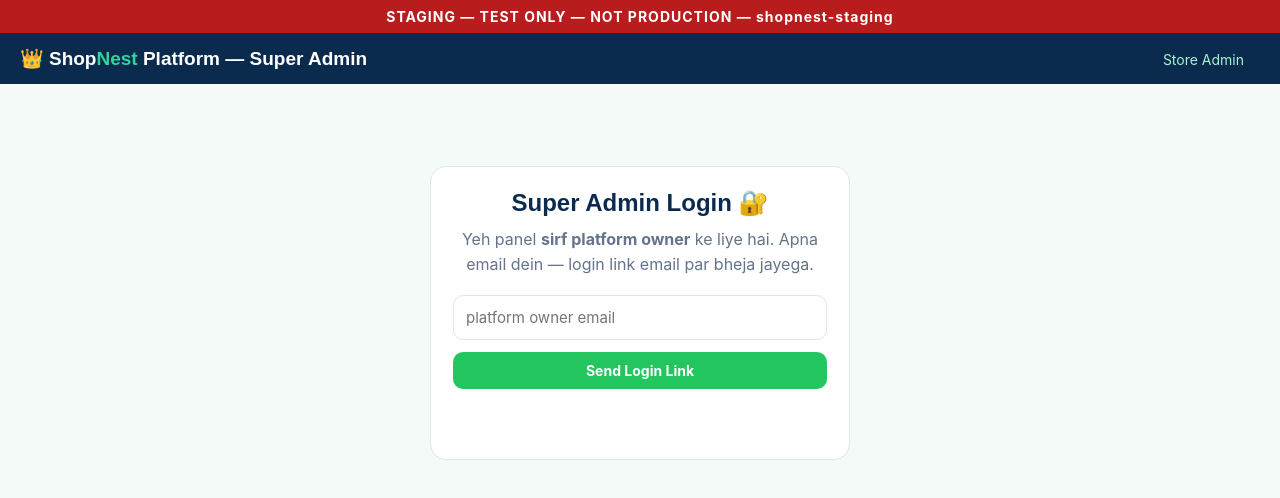
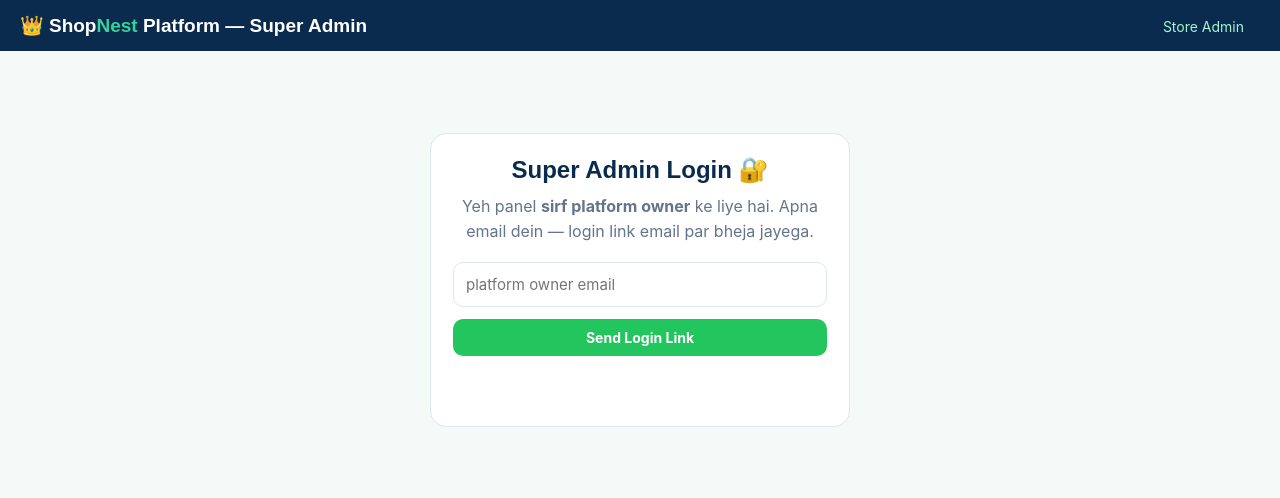
Before and after one commit to imalirazamansha/demo-store-staging, a plain HTML site: page hq-m3d8w5.html in a window 1280 px wide. Drawn offline with nearby package versions, Linux system fonts and the light colour scheme.

Commit message:
Phase 2 candidate deploy: update hq-m3d8w5.html (staging)

```diff
--- a/hq-m3d8w5.html
+++ b/hq-m3d8w5.html
@@ -89,7 +89,6 @@
 </style>
 </head>
 <body>
-<div class="staging-banner" style="position:static;background:#b91c1c;color:#fff;text-align:center;font-weight:700;font-size:14px;padding:8px 12px;letter-spacing:1px;">STAGING — TEST ONLY — NOT PRODUCTION — shopnest-staging</div>
 
 <div class="topbar">
   <div class="brand">👑 Shop<span>Nest</span> Platform — Super Admin</div>
```
